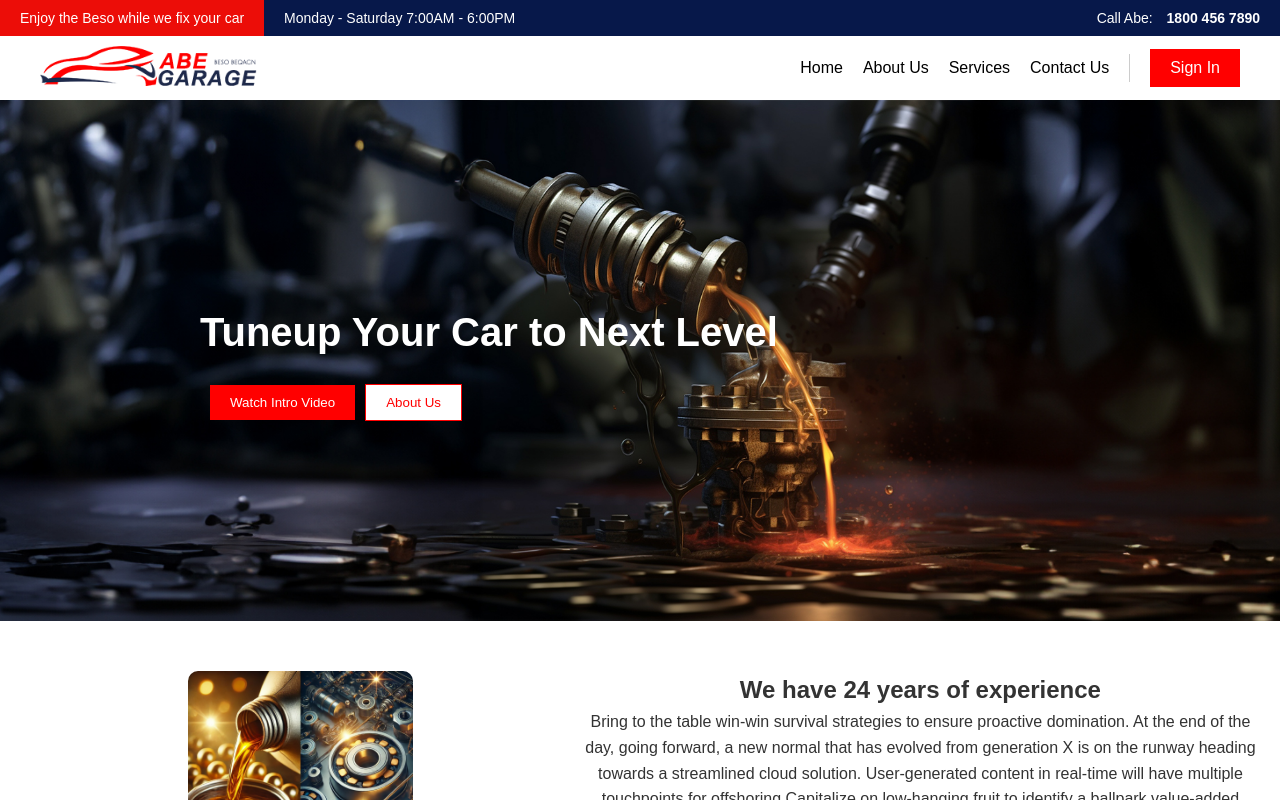
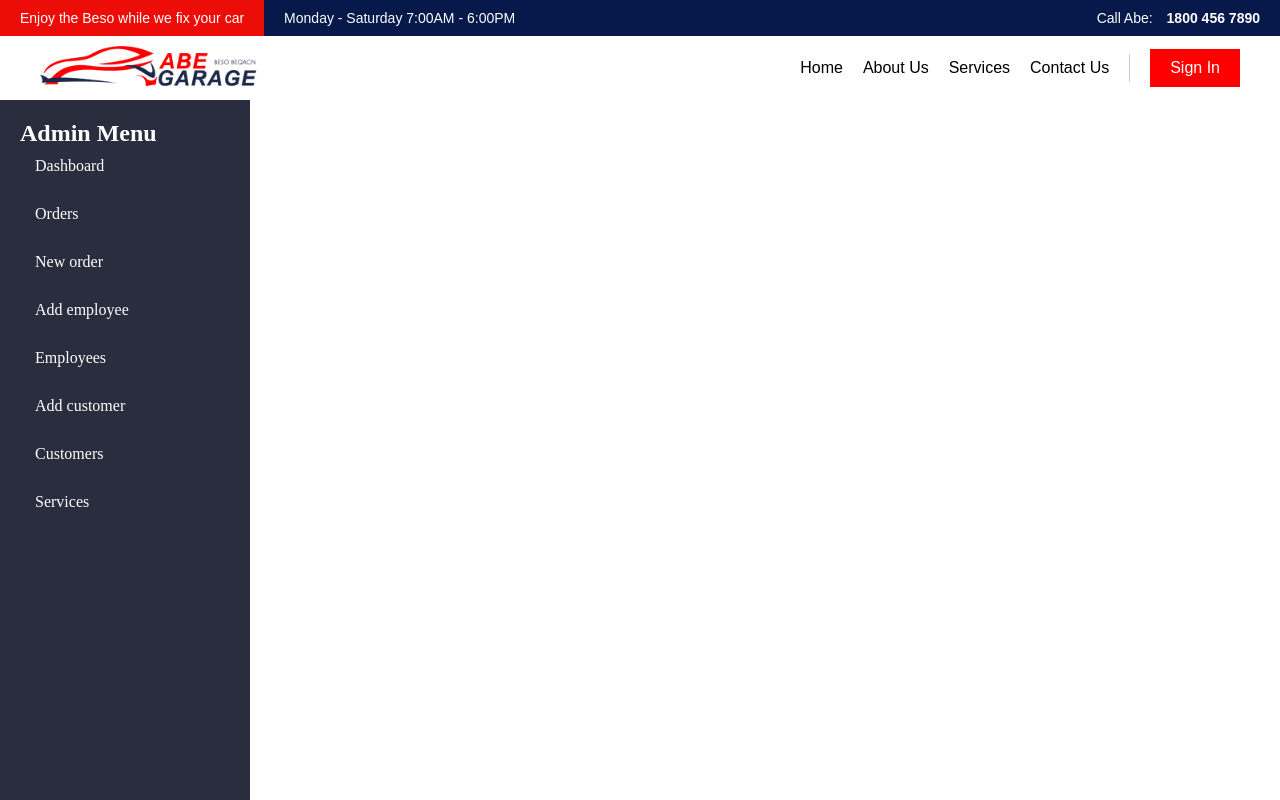
Before and after one commit to henokyohanes/Abe-Garage, a React (Vite) app in the folder Frontend/: page / in a window 1280 px wide. Shown: the top 800 px of the page. Built offline with nearby package versions, Linux system fonts and the light colour scheme.

Commit message:
admin mrnu sidebar component with its styling implemented.

```diff
--- a/Frontend/src/App.jsx
+++ b/Frontend/src/App.jsx
@@ -4,13 +4,15 @@ import Home from './Pages/Home/Home';
 import Footer from './Components/Footer/Footer'
 import "@fortawesome/fontawesome-free/css/all.min.css";
 import './App.css'
+import AdminMenu from './Components/AdminMenu/AdminMenu';
 
 const App = () => {
 
   return (
     <>
       <Header />
-      <Home />
+      {/* <Home /> */}
+      <AdminMenu />
       <Footer />
     </>
   )
--- /dev/null
+++ b/Frontend/src/Components/AdminMenu/AdminMenu.jsx
@@ -0,0 +1,24 @@
+import React from 'react';
+import Styles from "./AdminMenu.module.css"
+
+function AdminMenu(props) {
+  return (
+    <div className={Styles.adminMenuContainer}>
+      <div className={Styles.adminMenu}>
+        <h2>Admin Menu</h2>
+      </div>
+      <div className={Styles.listGroup}>
+        <a href="/admin" className={Styles.listGroupItem  }>Dashboard</a>
+        <a href="/admin/orders" className={Styles.listGroupItem }>Orders</a>
+        <a href="/admin/order" className={Styles.listGroupItem }>New order</a>
+        <a href="/admin/add-employee" className={Styles.listGroupItem}>Add employee</a>
+        <a href="/admin/employees" className={Styles.listGroupItem  }>Employees</a>
+        <a href="/admin/add-customer" className={Styles.listGroupItem}>Add customer</a>
+        <a href="/admin/customers" className={Styles.listGroupItem}>Customers</a>
+        <a href="/admin/services" className={Styles.listGroupItem}>Services</a>
+      </div>
+    </div>
+  );
+}
+
+export default AdminMenu;
--- /dev/null
+++ b/Frontend/src/Components/AdminMenu/AdminMenu.module.css
@@ -0,0 +1,38 @@
+.adminMenuContainer {
+  width: 250px;
+  background-color: #2a2d3e;
+  color: #ffffff;
+  height: 100vh;
+  display: flex;
+  flex-direction: column;
+  padding: 20px;
+  box-sizing: border-box;
+}
+
+.adminMenuHeader h2 {
+  font-size: 1.5rem;
+  font-weight: bold;
+  margin-bottom: 20px;
+  border-bottom: 1px solid #444a5d;
+  padding-bottom: 10px;
+}
+
+.listGroup {
+  display: flex;
+  flex-direction: column;
+  gap: 10px;
+}
+
+.listGroupItem {
+  padding: 10px 15px;
+  text-decoration: none;
+  color: #ffffff;
+  font-size: 1rem;
+  border-radius: 5px;
+  transition: background-color 0.3s ease, color 0.3s ease;
+}
+
+.listGroupItem:hover {
+  background-color: #3c415c;
+  color: #ffffff;
+}
```
